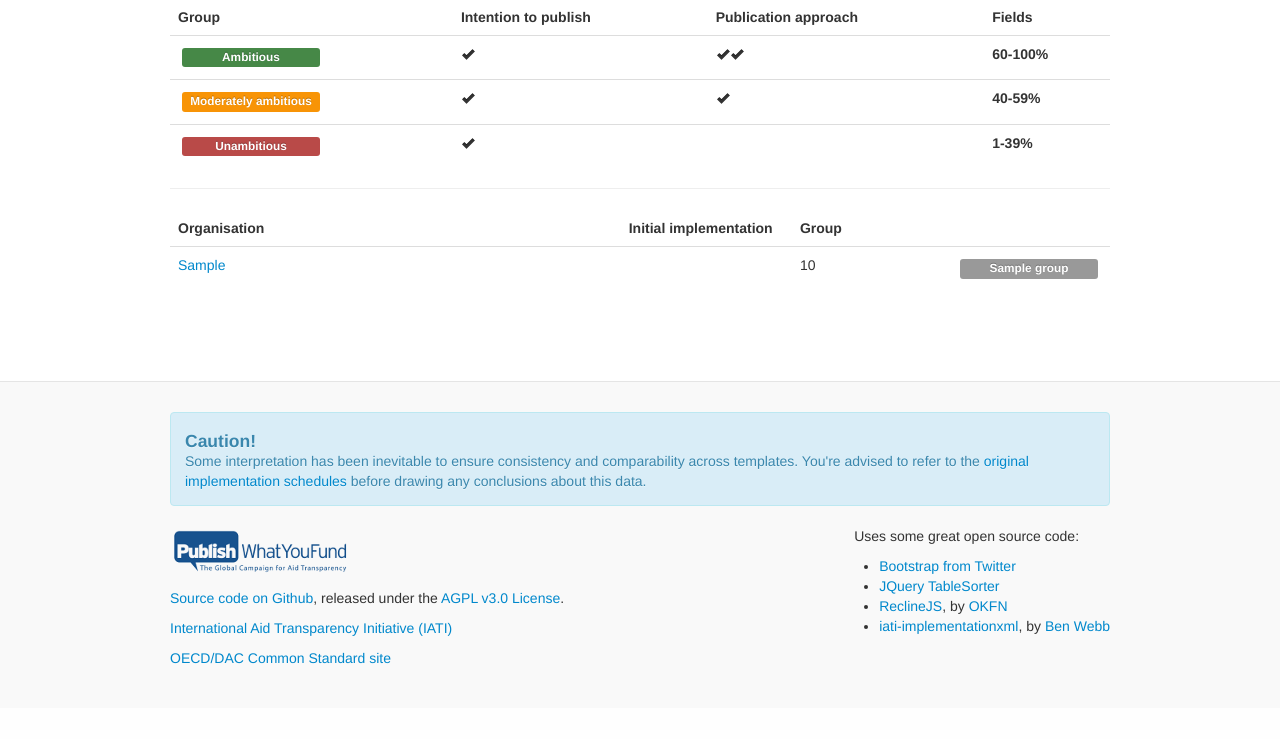
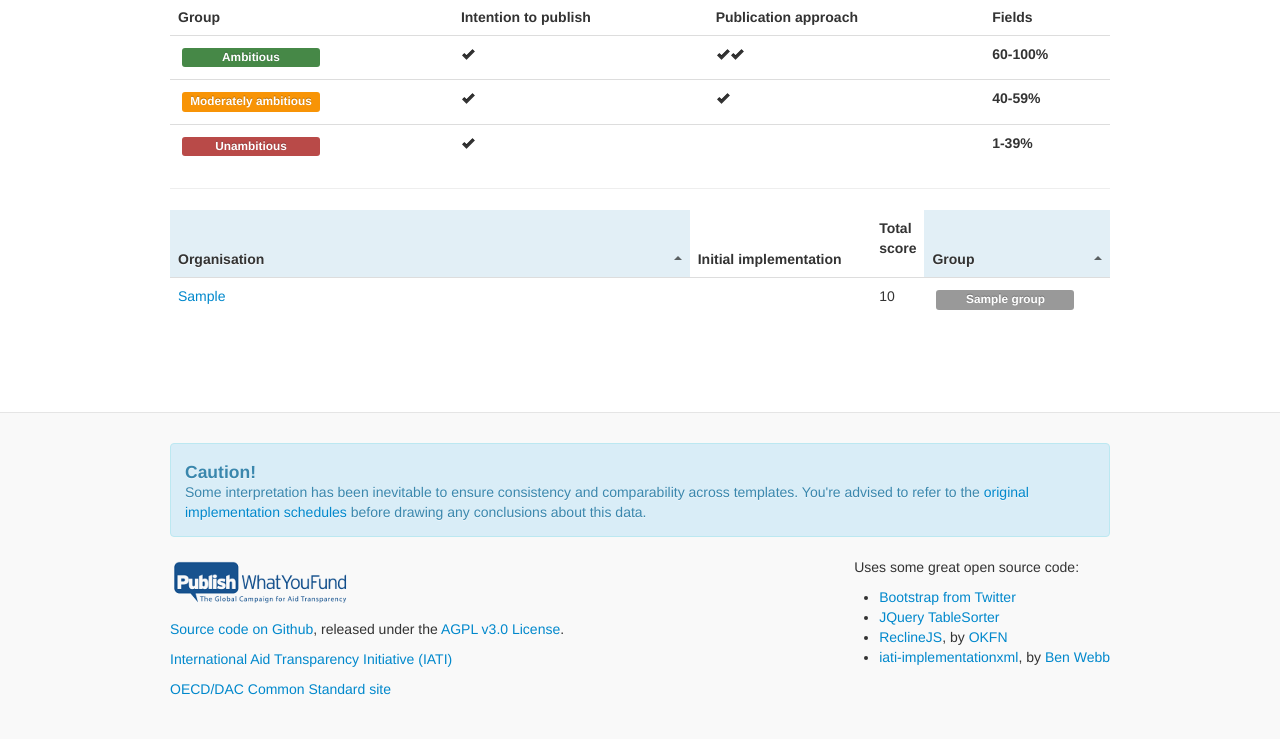
Before and after one commit to pwyf/IATI-Implementation-Schedules, a Flask app: template impschedules/templates/publishers.html in a window 1280 px wide. Shown: the part 201-940 px from the top of the page. Before the commit the page ends 865 px from the top, so only its background shows below. Run offline with Flask 2, Linux system fonts and the light colour scheme; tables that the repository leaves empty hold one stand-in row (values such as "Sample post"); the template is opened without the code that fills it: values that come from a table or form of the project are taken from there, most other values are stand-ins (such as "Sample title", 1, 10 or a date in 2020); some libraries are stand-ins or nearby versions.

Commit message:
Fix typo

```diff
--- a/impschedules/templates/publishers.html
+++ b/impschedules/templates/publishers.html
@@ -45,7 +45,7 @@
     <hr />
     <table class="table" id="organisations">
     <thead>
-    <th width="60%">Organisation</th><th width="20%">Initial implementation</th>{% if auth %}<th>Total score</th><th>Will publish</th><th>Approach</th><th>Fields</th>{%endif%}<th width="20%">Group</th>
+    <th width="60%">Organisation</th><th width="20%">Initial implementation</th><th>Total score</th>{% if auth %}<th>Will publish</th><th>Approach</th><th>Fields</th>{%endif%}<th width="20%">Group</th>
     </thead>
     <tbody>
 	{% for org,org_data in orgs.items() %}
```
